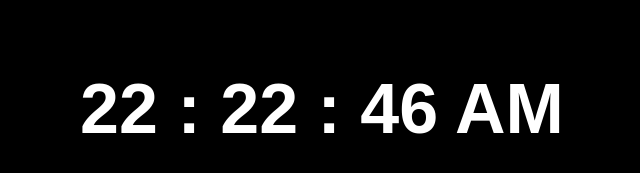
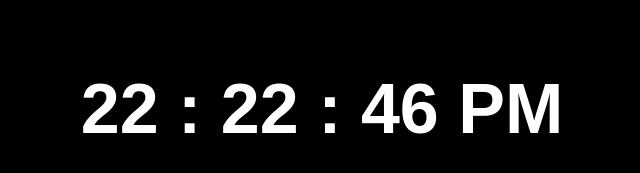
Before and after one commit to builtbydans/JS-MiniProjects, a website: page clock/index.html in a window 1280 px wide. Shown: the part 291-464 px from the top of the page, 318-958 px from the left. Drawn offline with Linux system fonts and the light colour scheme.

Commit message:
Clock refactored

```diff
--- a/clock/clock.js
+++ b/clock/clock.js
@@ -1,13 +1,18 @@
 const displayTime = () => {
   const dateTime = new Date();
-  const hours = dateTime.getHours();
-  const minutes = dateTime.getMinutes();
-  const seconds = dateTime.getSeconds();
-  const session = document.getElementById('session');
+  let hours = dateTime.getHours();
+  let minutes = dateTime.getMinutes();
+  let seconds = dateTime.getSeconds();
 
-  document.getElementById('hours').innerHTML = hours;
-  document.getElementById('minutes').innerHTML = minutes;
-  document.getElementById('seconds').innerHTML = seconds;
+  hours > 12 ? session = 'PM' : 'AM';
+
+  hours = (hours < 10) ? "0" + hours : hours;
+  minutes = (minutes < 10) ? "0" + minutes : minutes;
+  seconds = (seconds < 10) ? "0" + seconds : seconds;
+
+  const time = `${hours} : ${minutes} : ${seconds} ${session}`;
+
+  document.getElementById('clock').innerHTML = time;
 }
 
 setInterval(displayTime);
--- a/clock/index.html
+++ b/clock/index.html
@@ -9,12 +9,7 @@
 </head>
 <body>
   <div class="container">
-    <span id="hours">00</span>
-    <span>:</span>
-    <span id="minutes">00</span>
-    <span>:</span>
-    <span id="seconds">00</span>
-    <span id="session">AM</span>
+    <span id="clock">00</span>
   </div>
 </body>
 </html>
```
